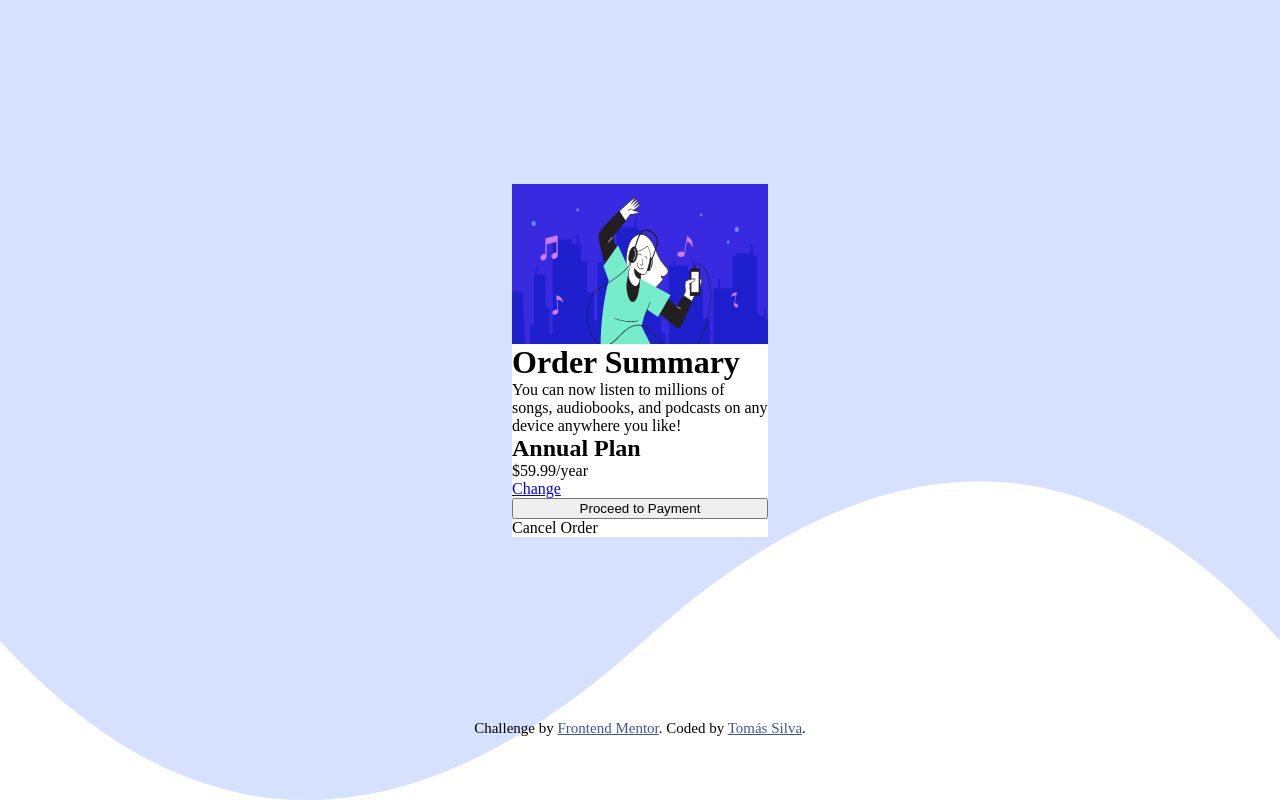
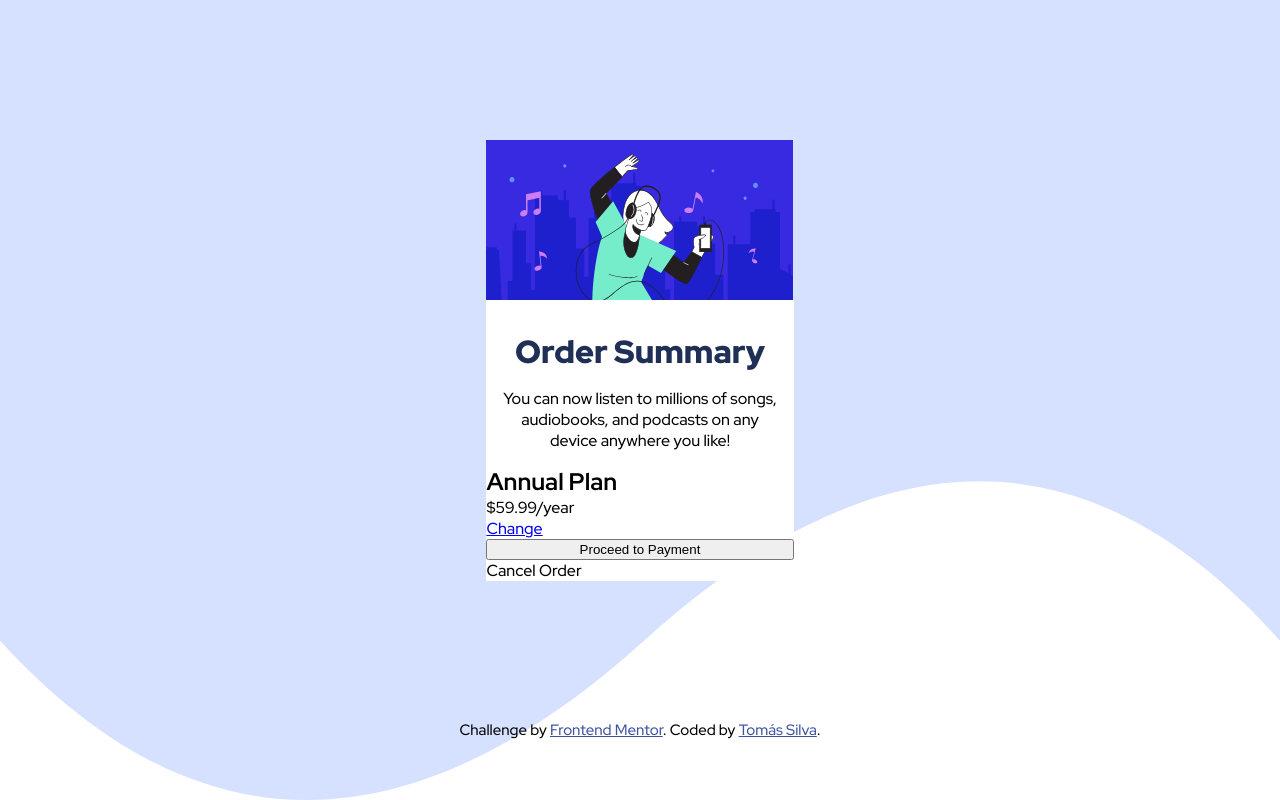
Before and after one commit to tsilvalisbon/order-summary-component, a plain HTML site: page index.html in a window 1280 px wide. Drawn offline with Linux system fonts and the light colour scheme.

Commit message:
Info Div Added and Styled

```diff
--- a/index.html
+++ b/index.html
@@ -17,12 +17,14 @@
       <div class="card">
         <div class="img-container"></div>
         <div class="info-container">
-          <h1>Order Summary</h1>
+          <div class="info">
+            <h1>Order Summary</h1>
 
-          <p>
-            You can now listen to millions of songs, audiobooks, and podcasts on
-            any device anywhere you like!
-          </p>
+            <p>
+              You can now listen to millions of songs, audiobooks, and podcasts
+              on any device anywhere you like!
+            </p>
+          </div>
 
           <div class="plan-container">
             <h2>Annual Plan</h2>
--- a/scss/_config.scss
+++ b/scss/_config.scss
@@ -18,10 +18,7 @@ body {
   background-image: url("/images/pattern-background-desktop.svg");
   background-repeat: no-repeat;
   background-size: 100% 100%;
-}
-
-p {
-  font-size: 16px;
+  font-family: "Red Hat Display", sans-serif;
 }
 
 @mixin display {
--- a/scss/main.scss
+++ b/scss/main.scss
@@ -11,8 +11,7 @@
 
 .card {
   flex-direction: column;
-  border-radius: 0.725rem;
-  margin: auto 40vw;
+  margin: auto 38vw;
 }
 
 .img-container {
@@ -29,6 +28,21 @@
   background-color: white;
 }
 
+.info {
+  text-align: center;
+
+  h1 {
+    margin-top: 30px;
+    color: $dark-blue;
+    font-weight: 900;
+  }
+
+  p {
+    margin: 15px 10px;
+    font-size: 16px;
+  }
+}
+
 .attribution {
   font-size: 15px;
   text-align: center;
```
Also changed, not shown: css/main.css, 1 other file.
